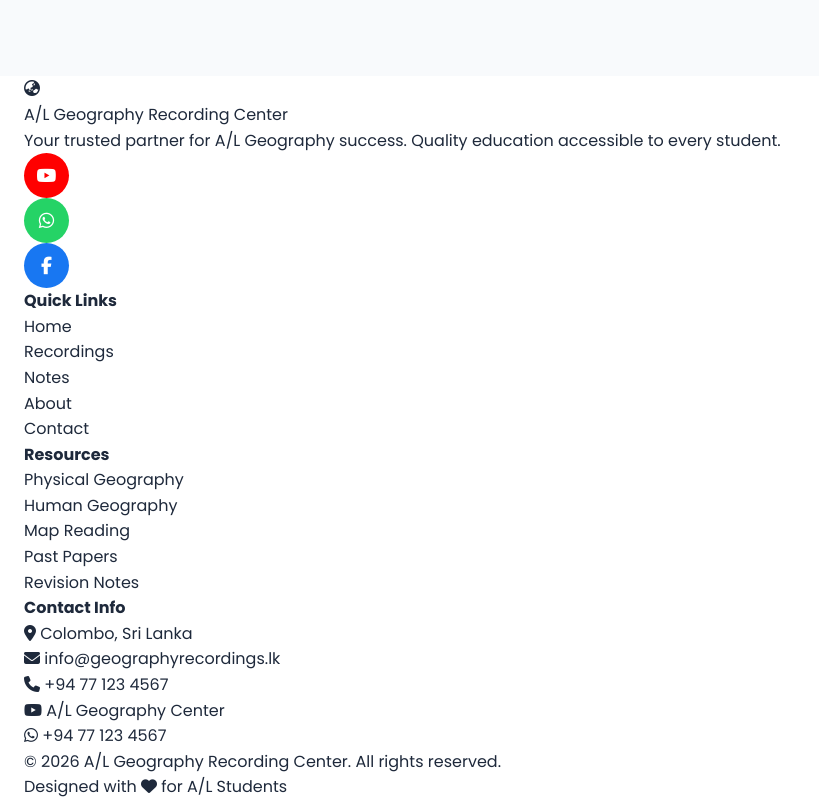
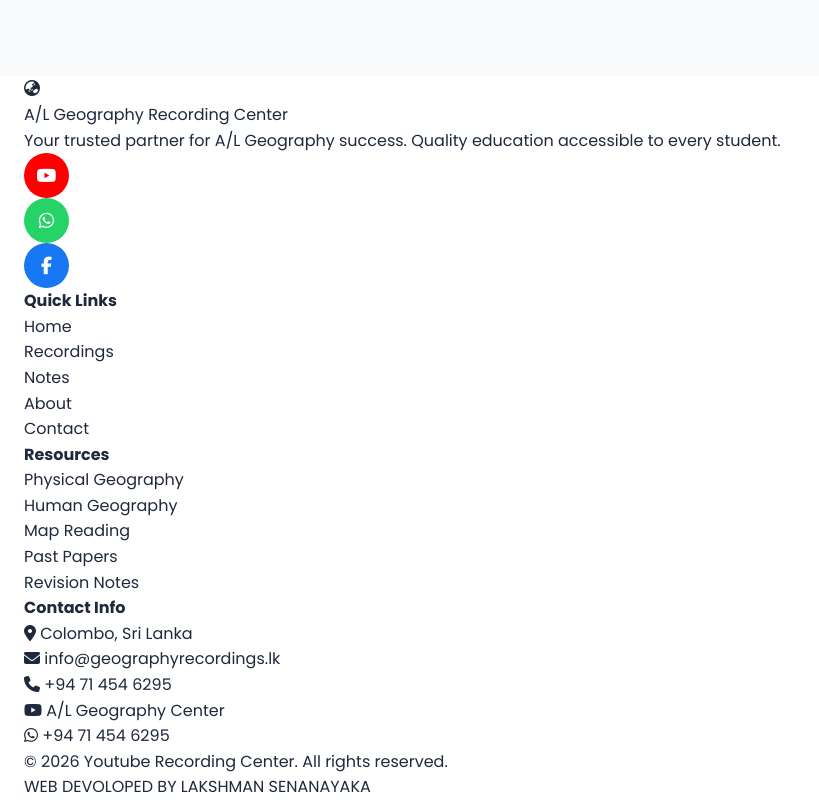
Before and after one commit to Lakiya120/oguruinstute.com, a plain HTML site: page index.html in a window 1280 px wide. Shown: the part 9964-10764 px from the top of the page, without its empty margins (0-819 px from the left). Drawn offline with Linux system fonts and the light colour scheme.

Commit message:
Update contact information and footer details

```diff
--- a/index.html
+++ b/index.html
@@ -541,9 +541,9 @@
                         <ul>
                             <li><i class="fas fa-map-marker-alt"></i> Colombo, Sri Lanka</li>
                             <li><i class="fas fa-envelope"></i> info@geographyrecordings.lk</li>
-                            <li><i class="fas fa-phone"></i> +94 77 123 4567</li>
+                            <li><i class="fas fa-phone"></i> +94 71 454 6295</li>
                             <li><i class="fab fa-youtube"></i> A/L Geography Center</li>
-                            <li><i class="fab fa-whatsapp"></i> +94 77 123 4567</li>
+                            <li><i class="fab fa-whatsapp"></i> +94 71 454 6295</li>
                         </ul>
                     </div>
                 </div>
@@ -551,8 +551,8 @@
         </div>
         <div class="footer-bottom">
             <div class="container">
-                <p>&copy; 2026 A/L Geography Recording Center. All rights reserved.</p>
-                <p>Designed with <i class="fas fa-heart"></i> for A/L Students</p>
+                <p>&copy; 2026 Youtube Recording Center. All rights reserved.</p>
+                <p>WEB DEVOLOPED BY LAKSHMAN SENANAYAKA</p>
             </div>
         </div>
     </footer>
```
